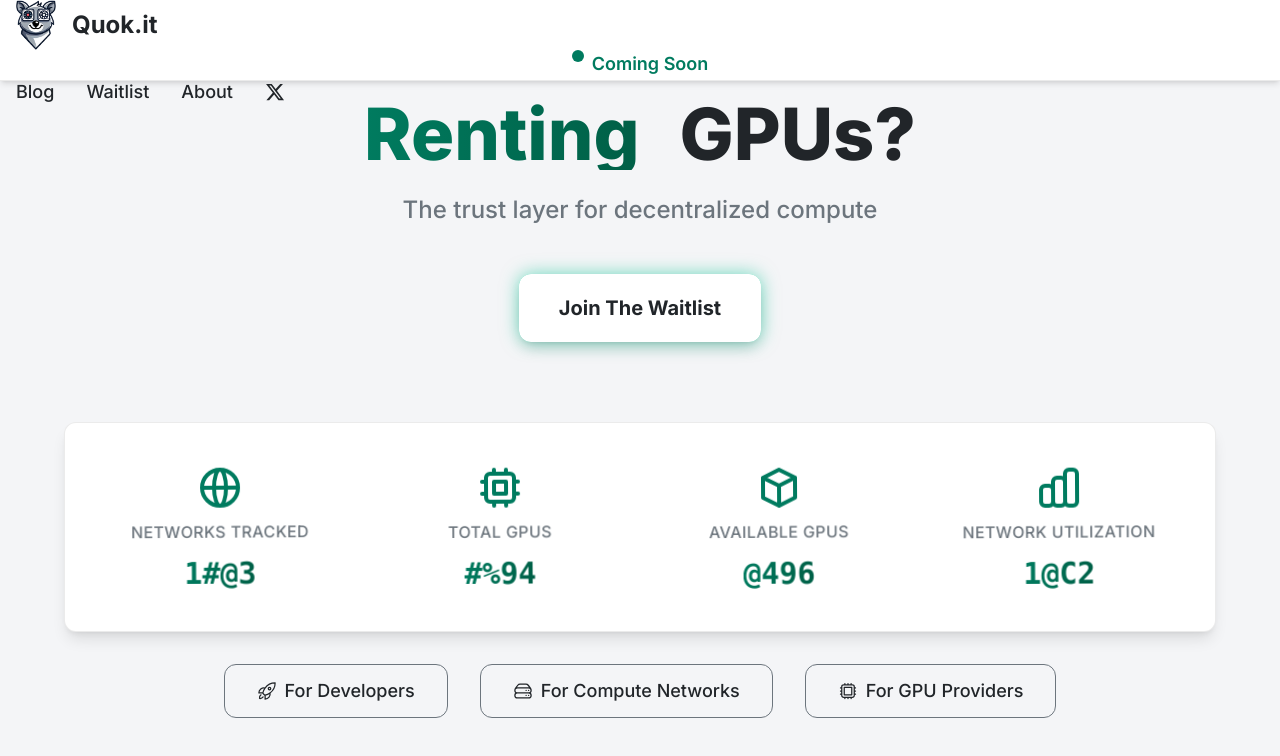
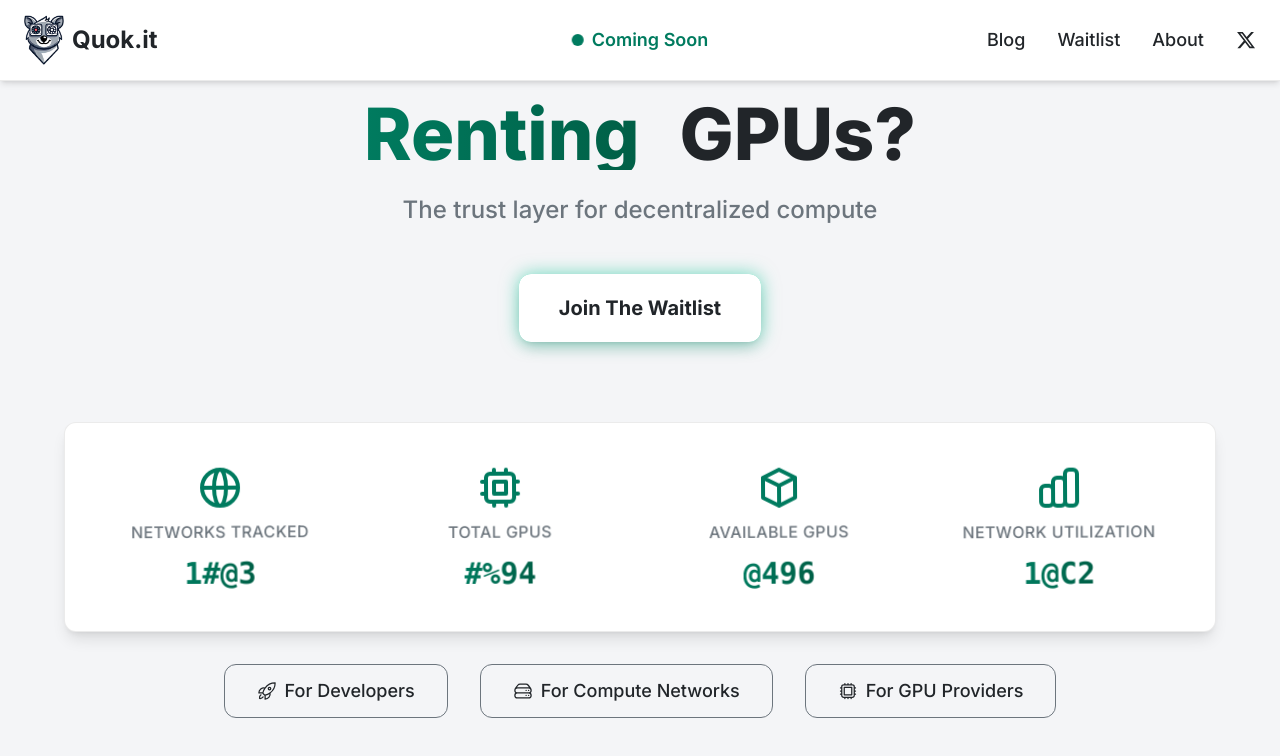
Before and after one commit to aabdel0181/quok.it, a Next.js app in the folder soc/: page / in a window 1280 px wide. Shown: the top 756 px of the page. Built offline with nearby package versions, Linux system fonts and the light colour scheme.

Commit message:
navbar fixed-- issues with carousel

```diff
--- a/soc/src/app/components/Navbar.tsx
+++ b/soc/src/app/components/Navbar.tsx
@@ -1,4 +1,5 @@
 "use client";
+
 import Image from "next/image";
 import { FaXTwitter } from "react-icons/fa6";
 import { useState } from "react";
@@ -11,9 +12,9 @@ export const Navbar = () => {
 
   return (
     <nav className="fixed top-0 left-0 right-0 z-50 bg-white shadow-md border-b border-[var(--border-light)]">
-      <div className="container mx-auto px-6 flex items-center justify-between h-[80px]">
-        {/* Logo */}
-        <Link href="/" className="flex items-center gap-2 md:gap-4">
+      <div className="w-full max-w-[1400px] mx-auto px-6 flex items-center justify-between h-[80px]">
+        {/* Logo Section */}
+        <Link href="/" className="flex items-center gap-2">
           <Image
             src="/logo.png"
             alt="Quok.it Logo"
@@ -28,18 +29,20 @@ export const Navbar = () => {
           </span>
         </Link>
 
-        {/* Centered Text - FIXED LAYOUT */}
-        <div className="hidden md:flex flex-grow justify-center text-[var(--primary)] text-lg font-semibold">
-          <span className="h-3 w-3 mr-2 rounded-full bg-[var(--primary)] animate-pulse" />
-          Coming Soon
+        {/* Centered "Coming Soon" Text - FIXED GLOW DOT ALIGNMENT */}
+        <div className="hidden md:flex absolute left-1/2 transform -translate-x-1/2 items-center gap-2 text-[var(--primary)] text-lg font-semibold">
+          <span className="h-3 w-3 rounded-full bg-[var(--primary)] animate-pulse" />
+          <span>Coming Soon</span>
         </div>
 
-        {/* Desktop Navigation */}
+        {/* Desktop Navigation Links */}
         <div className="hidden md:flex items-center gap-8">
           <Link
             href="/blog"
             className={`text-lg font-medium transition-colors ${
-              pathname === "/blog" ? "text-[var(--primary)]" : "text-[var(--foreground)] hover:text-[var(--primary)]"
+              pathname === "/blog"
+                ? "text-[var(--primary)]"
+                : "text-[var(--foreground)] hover:text-[var(--primary)]"
             }`}
           >
             Blog
@@ -47,7 +50,9 @@ export const Navbar = () => {
           <Link
             href="/waitlist"
             className={`text-lg font-medium transition-colors ${
-              pathname === "/waitlist" ? "text-[var(--primary)]" : "text-[var(--foreground)] hover:text-[var(--primary)]"
+              pathname === "/waitlist"
+                ? "text-[var(--primary)]"
+                : "text-[var(--foreground)] hover:text-[var(--primary)]"
             }`}
           >
             Waitlist
@@ -55,7 +60,9 @@ export const Navbar = () => {
           <Link
             href="/learn"
             className={`text-lg font-medium transition-colors ${
-              pathname === "/learn" ? "text-[var(--primary)]" : "text-[var(--foreground)] hover:text-[var(--primary)]"
+              pathname === "/learn"
+                ? "text-[var(--primary)]"
+                : "text-[var(--foreground)] hover:text-[var(--primary)]"
             }`}
           >
             About
@@ -87,20 +94,36 @@ export const Navbar = () => {
         </button>
       </div>
 
-      {/* Mobile Menu */}
+      {/* Mobile Dropdown Menu */}
       {isMenuOpen && (
-        <div className="md:hidden bg-white border-t border-[var(--border-light)]">
-          <div className="flex flex-col py-4 px-6">
-            <Link href="/blog" className="py-2 text-[var(--foreground)] hover:text-[var(--primary)] transition-colors">
+        <div className="md:hidden bg-white border-t border-[var(--border-light)] shadow-md">
+          <div className="flex flex-col py-4 px-6 space-y-2">
+            <Link
+              href="/blog"
+              className="py-2 text-[var(--foreground)] hover:text-[var(--primary)] transition-colors"
+              onClick={() => setIsMenuOpen(false)}
+            >
               Blog
             </Link>
-            <Link href="/waitlist" className="py-2 text-[var(--foreground)] hover:text-[var(--primary)] transition-colors">
+            <Link
+              href="/waitlist"
+              className="py-2 text-[var(--foreground)] hover:text-[var(--primary)] transition-colors"
+              onClick={() => setIsMenuOpen(false)}
+            >
               Waitlist
             </Link>
-            <Link href="/learn" className="py-2 text-[var(--foreground)] hover:text-[var(--primary)] transition-colors">
+            <Link
+              href="/learn"
+              className="py-2 text-[var(--foreground)] hover:text-[var(--primary)] transition-colors"
+              onClick={() => setIsMenuOpen(false)}
+            >
               About
             </Link>
-            <Link href="https://twitter.com/quok_it" className="py-2 text-[var(--foreground)] hover:text-[var(--primary)] transition-colors">
+            <Link
+              href="https://twitter.com/quok_it"
+              className="py-2 text-[var(--foreground)] hover:text-[var(--primary)] transition-colors"
+              onClick={() => setIsMenuOpen(false)}
+            >
               Twitter
             </Link>
           </div>
--- a/soc/src/app/globals.css
+++ b/soc/src/app/globals.css
@@ -7,14 +7,6 @@
 /* Container Refinements */
 /* ============================== */
 
-.container {
-  max-width: 1280px; /* Ensures it doesn’t stretch */
-  margin-left: auto;
-  margin-right: auto;
-  padding-left: 1rem;
-  padding-right: 1rem;
-  display: block;
-}
 
 /* Allow full-width for sections that need more space */
 .container-fluid {
```
